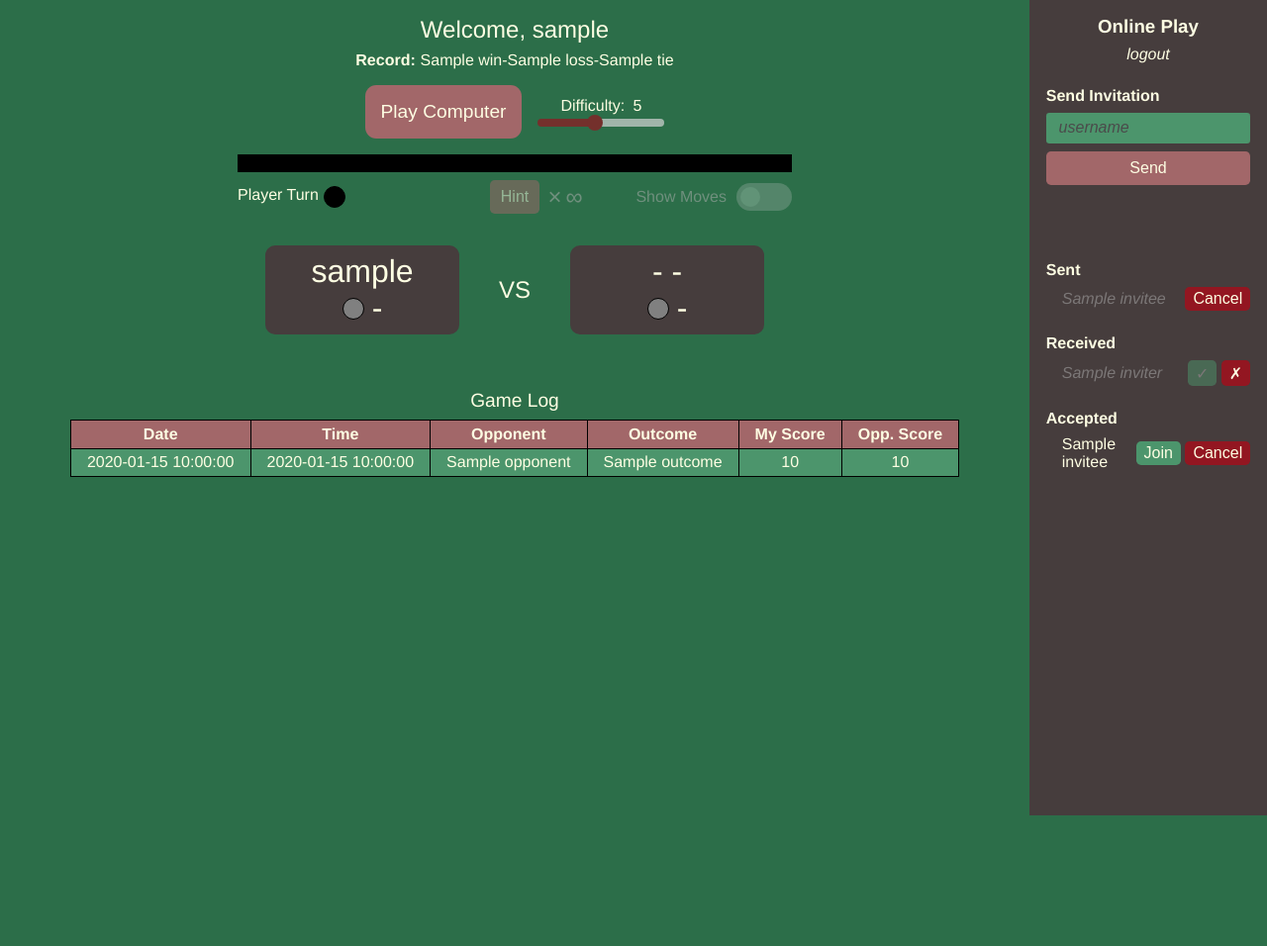
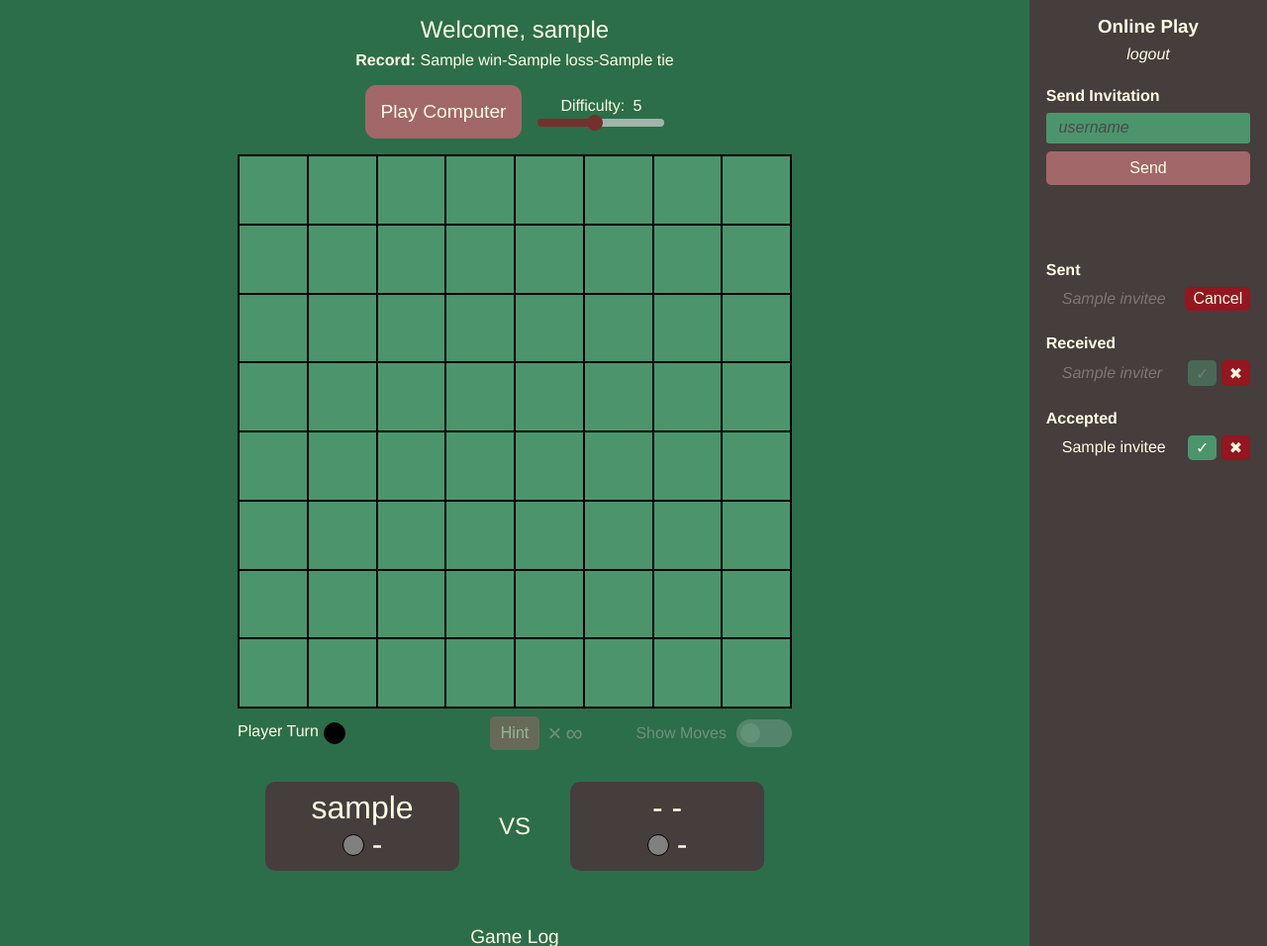
Before and after one commit to cspoppe/Othello, a Flask app: template templates/home.html in a window 1280 px wide. Shown: the top 956 px of the page at 99% size. Before the commit the page ends 824 px from the top, so only its background shows below. Run offline with Flask 2, Linux system fonts and the light colour scheme; the template is opened without the code that fills it: most values are stand-ins (such as "Sample title", 1, 10 or a date in 2020); some libraries are stand-ins or nearby versions.

Commit message:
Add files via upload

```diff
--- a/templates/home.html
+++ b/templates/home.html
@@ -9,7 +9,9 @@
     <link rel="stylesheet" href="/static/css/styles.css?v=1.0.0" />
     <link rel="stylesheet" href="/static/css/queries.css?v=1.0.0" />
     <link rel="stylesheet" href="https://fonts.googleapis.com/css?family=Montserrat">
-    <script src="https://cdn.socket.io/4.5.0/socket.io.min.js" integrity="sha384-7EyYLQZgWBi67fBtVxw60/OWl1kjsfrPFcaU0pp0nAh+i8FD068QogUvg85Ewy1k" crossorigin="anonymous"></script>
+    <script src="https://cdn.socket.io/4.4.1/socket.io.min.js"
+        integrity="sha384-fKnu0iswBIqkjxrhQCTZ7qlLHOFEgNkRmK2vaO/LbTZSXdJfAu6ewRBdwHPhBo/H"
+        crossorigin="anonymous"></script>
     <title>Othello</title>
     <link rel="shortcut icon" type="image/jpg" href="/static/images/othello_icon.jpg" />
 </head>
@@ -18,6 +20,7 @@
     <div class="main-container">
         <div class="game-container">
             <div class="game">
+                <div class="gameBoard-container">
                     <table class="gameBoard">
                         {% for i in range(8) %}
                         <tr>
@@ -28,6 +31,7 @@
                         </tr>
                         {% endfor %}
                     </table>
+                </div>
 
                 <div class="gameControl">
                     <div class="turnDisplay">
@@ -208,7 +212,7 @@
                         <div class="accept-decline-buttons">
                             <button class="button-component-v2 game-disable offline-disable disabled acceptInvite"
                                 id="{{ inviter }}" disabled>&check;</button>
-                            <button class="button-component-v2 declineInvite" id="{{ inviter }}">&cross;</button>
+                            <button class="button-component-v2 declineInvite" id="{{ inviter }}">&#10006;</button>
                         </div>
                     </li>
                     {% endfor %}
@@ -223,8 +227,9 @@
                     {% for invitee, room in accepted_invitations.items() %}
                     <li id="{{ invitee }}"><span>{{ invitee }}</span>
                         <div class="accept-decline-buttons">
-                            <button class="button-component-v2 game-disable joinGame" id="{{ invitee }}">Join</button>
-                            <button class="button-component-v2 cancelGame" id="{{ invitee }}">Cancel</button>
+                            <button class="button-component-v2 game-disable joinGame"
+                                id="{{ invitee }}">&check;</button>
+                            <button class="button-component-v2 cancelGame" id="{{ invitee }}">&#10006;</button>
                         </div>
                     </li>
                     {% endfor %}
```
Lines whose indentation alone changed are shown as unchanged.
